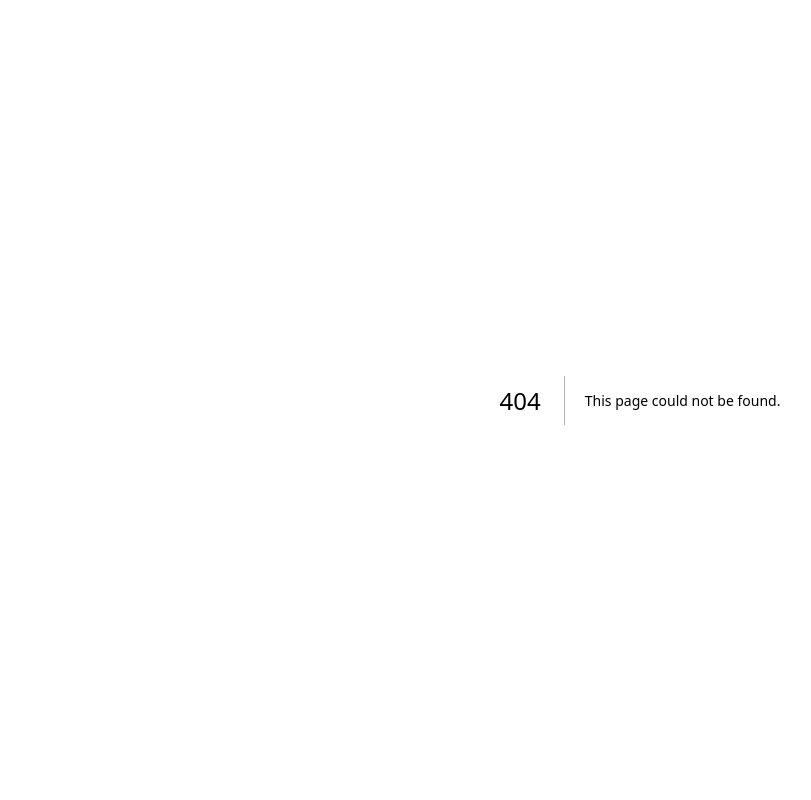
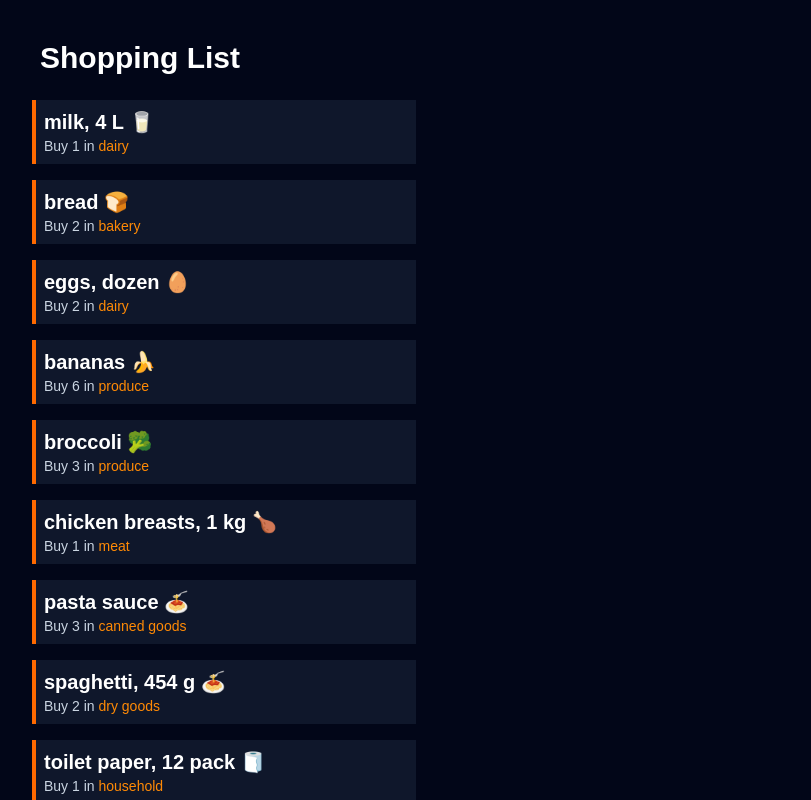
Before and after one commit to Parneetsandhu05/cprg306-assignments, a Next.js app: page /week-4 in a window 1280 px wide. Before the commit this address had no page. Shown: the top 800 px of the page, without its empty margins (0-811 px from the left). Built offline with nearby package versions, Linux system fonts and the light colour scheme.

Commit message:
Finished Week 4 - Mapping JSON data

```diff
--- a/app/page.js
+++ b/app/page.js
@@ -11,6 +11,9 @@ export default function Home() {
         <li>
           <Link href="/week-3">Week 3 Assignment</Link>
         </li>
+        <li>
+          <Link href="/week-4">Week 4 Assignment</Link>
+        </li>
       </ul>
     </main>
   );
--- /dev/null
+++ b/app/week-4/item-list.js
@@ -0,0 +1,17 @@
+import Item from "./item";
+import items from "./items.json"; // Importing the JSON data
+
+export default function ItemList() {
+  return (
+    <div>
+      {items.map((item) => (
+        <Item
+          key={item.id}
+          name={item.name}
+          quantity={item.quantity}
+          category={item.category}
+        />
+      ))}
+    </div>
+  );
+}
--- /dev/null
+++ b/app/week-4/item.js
@@ -0,0 +1,10 @@
+export default function Item({ name, quantity, category }) {
+  return (
+    <li className="p-2 m-4 bg-slate-900 max-w-sm border-l-4 border-orange-500 list-none">
+      <h2 className="text-xl font-bold text-white">{name}</h2>
+      <div className="text-sm text-slate-300">
+        Buy {quantity} in <span className="text-orange-400">{category}</span>
+      </div>
+    </li>
+  );
+}
--- /dev/null
+++ b/app/week-4/items.json
@@ -0,0 +1,74 @@
+[
+  {
+    "id": "1h2GJKH12gkHG31h1H",
+    "name": "milk, 4 L 🥛",
+    "quantity": 1,
+    "category": "dairy"
+  },
+  {
+    "id": "2KJH3k2j3H1k2J3K1H",
+    "name": "bread 🍞",
+    "quantity": 2,
+    "category": "bakery"
+  },
+  {
+    "id": "3h2KJH3k2j3H1k2J3",
+    "name": "eggs, dozen 🥚",
+    "quantity": 2,
+    "category": "dairy"
+  },
+  {
+    "id": "4k2J3K1H2GJKH12gk",
+    "name": "bananas 🍌",
+    "quantity": 6,
+    "category": "produce"
+  },
+  {
+    "id": "5H1h1H2KJH3k2j3H",
+    "name": "broccoli 🥦",
+    "quantity": 3,
+    "category": "produce"
+  },
+  {
+    "id": "6H1k2J3K1H2GJKH1",
+    "name": "chicken breasts, 1 kg 🍗",
+    "quantity": 1,
+    "category": "meat"
+  },
+  {
+    "id": "7gkHG31h1H2KJH3k",
+    "name": "pasta sauce 🍝",
+    "quantity": 3,
+    "category": "canned goods"
+  },
+  {
+    "id": "8j3H1k2J3K1H2GJK",
+    "name": "spaghetti, 454 g 🍝",
+    "quantity": 2,
+    "category": "dry goods"
+  },
+  {
+    "id": "9H12gkHG31h1H2KJ",
+    "name": "toilet paper, 12 pack 🧻",
+    "quantity": 1,
+    "category": "household"
+  },
+  {
+    "id": "10H3k2j3H1k2J3K1",
+    "name": "paper towels, 6 pack",
+    "quantity": 1,
+    "category": "household"
+  },
+  {
+    "id": "11k2J3K1H2GJKH12",
+    "name": "dish soap 🍽️",
+    "quantity": 1,
+    "category": "household"
+  },
+  {
+    "id": "12GJKH12gkHG31h1",
+    "name": "hand soap 🧼",
+    "quantity": 4,
+    "category": "household"
+  }
+]
--- /dev/null
+++ b/app/week-4/page.js
@@ -0,0 +1,10 @@
+import ItemList from "./item-list";
+
+export default function Page() {
+  return (
+    <main className="bg-slate-950 min-h-screen p-4">
+      <h1 className="text-3xl font-bold m-6 text-white">Shopping List</h1>
+      <ItemList />
+    </main>
+  );
+}
```
